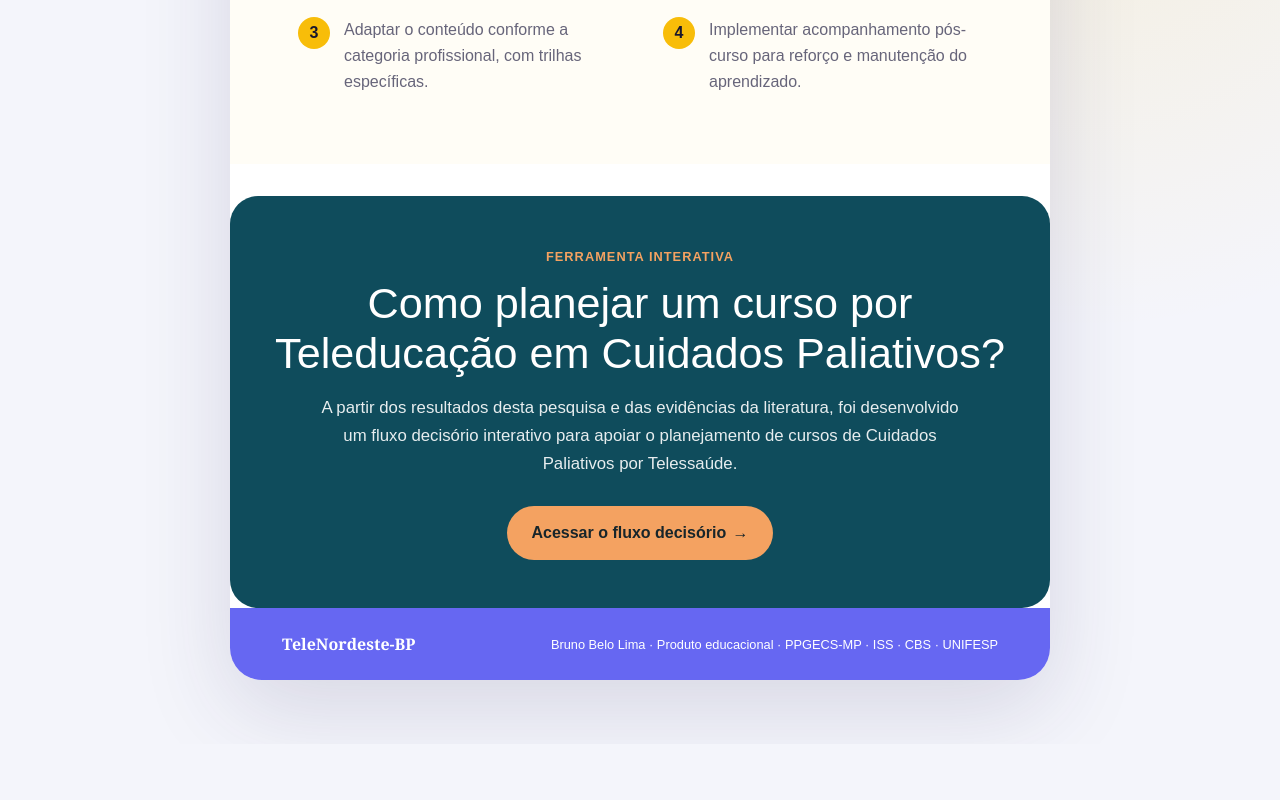
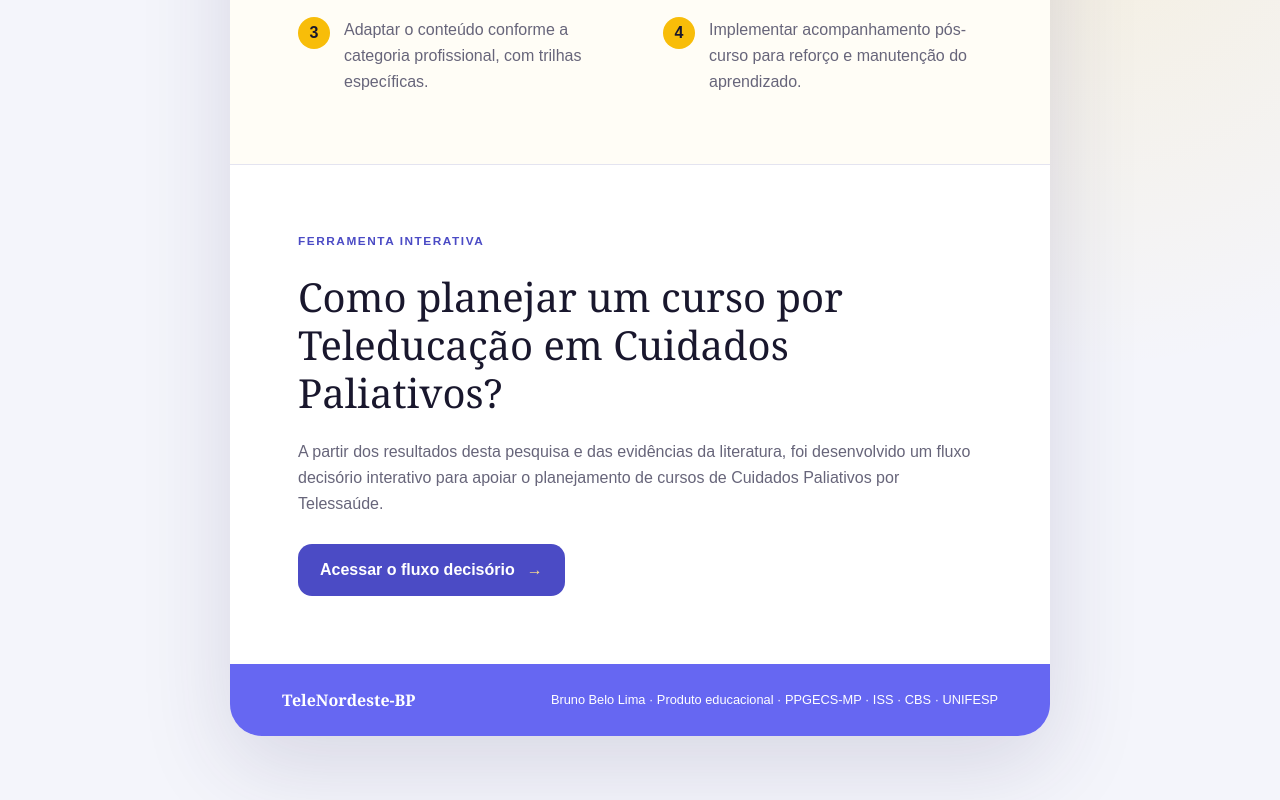
Before and after one commit to brunobelolima/infografico-paliativos-aps, a Next.js app: page / in a window 1280 px wide. Shown: the part 2337-3137 px from the top of the page. Before the commit the page ends 3081 px from the top, so only its background shows below. Built offline with nearby package versions, Linux system fonts and the light colour scheme.

Commit message:
Add files via upload

```diff
--- a/app/globals.css
+++ b/app/globals.css
@@ -911,14 +911,61 @@ footer a {
   }
 }
 
-/* Ferramenta de planejamento do curso */
-.course-planner { margin-top: 2rem; padding: 3rem 2rem; border-radius: 28px; background: #0f4c5c; text-align: center; }
-.course-planner-content { max-width: 760px; margin: 0 auto; }
-.course-planner-kicker { display: inline-block; margin-bottom: .8rem; font-size: .8rem; font-weight: 700; letter-spacing: .08em; text-transform: uppercase; color: #f4a261; }
-.course-planner h2 { margin: 0 0 1rem; font-size: clamp(1.8rem, 4vw, 2.7rem); line-height: 1.15; color: #fff; }
-.course-planner p { max-width: 650px; margin: 0 auto 1.8rem; font-size: 1.05rem; line-height: 1.65; color: rgba(255,255,255,.9); }
-.course-planner-button { display: inline-flex; align-items: center; justify-content: center; gap: .4rem; padding: .95rem 1.5rem; border-radius: 999px; background: #f4a261; color: #17252a; font-weight: 700; text-decoration: none; transition: transform .2s ease, box-shadow .2s ease, background .2s ease; }
-.course-planner-button:hover { transform: translateY(-2px); box-shadow: 0 10px 24px rgba(0,0,0,.18); background: #f6b26b; }
-.course-planner-button:focus-visible { outline: 3px solid #fff; outline-offset: 4px; }
-@media (max-width: 640px) { .course-planner { padding: 2.2rem 1.25rem; border-radius: 20px; } .course-planner h2 { font-size: 1.8rem; } .course-planner-button { width: 100%; box-sizing: border-box; } }
-@media (prefers-reduced-motion: reduce) { .course-planner-button { transition: none; } }
+/* Ferramenta de planejamento: mesma linguagem visual do infográfico. */
+.course-planner {
+  padding: clamp(34px, 7vw, 68px);
+  background: var(--white);
+  border-top: 1px solid #e4e4f0;
+}
+
+.course-planner-kicker {
+  display: block;
+  margin-bottom: 22px;
+  color: var(--purple-dark);
+  font-size: 0.74rem;
+  font-weight: 700;
+  letter-spacing: 0.13em;
+  text-transform: uppercase;
+}
+
+.course-planner h2 {
+  margin: 0;
+  font-family: Georgia, "Times New Roman", serif;
+  font-size: clamp(1.65rem, 4vw, 2.5rem);
+  line-height: 1.2;
+  color: var(--ink);
+}
+
+.course-planner p {
+  margin: 22px 0 26px;
+  color: var(--muted);
+  line-height: 1.65;
+}
+
+.course-planner-button {
+  display: inline-flex;
+  align-items: center;
+  justify-content: center;
+  gap: 12px;
+  padding: 14px 22px;
+  border-radius: 14px;
+  background: var(--purple-dark);
+  color: var(--white);
+  font-weight: 700;
+  text-decoration: none;
+  transition: background 0.2s ease;
+}
+
+.course-planner-button span {
+  color: var(--yellow-soft);
+}
+
+.course-planner-button:hover {
+  background: var(--purple);
+}
+
+@media (max-width: 650px) {
+  .course-planner-button {
+    width: 100%;
+  }
+}
```
Also changed, not shown: 1 other file (tests, documents, lock files or other folders).
